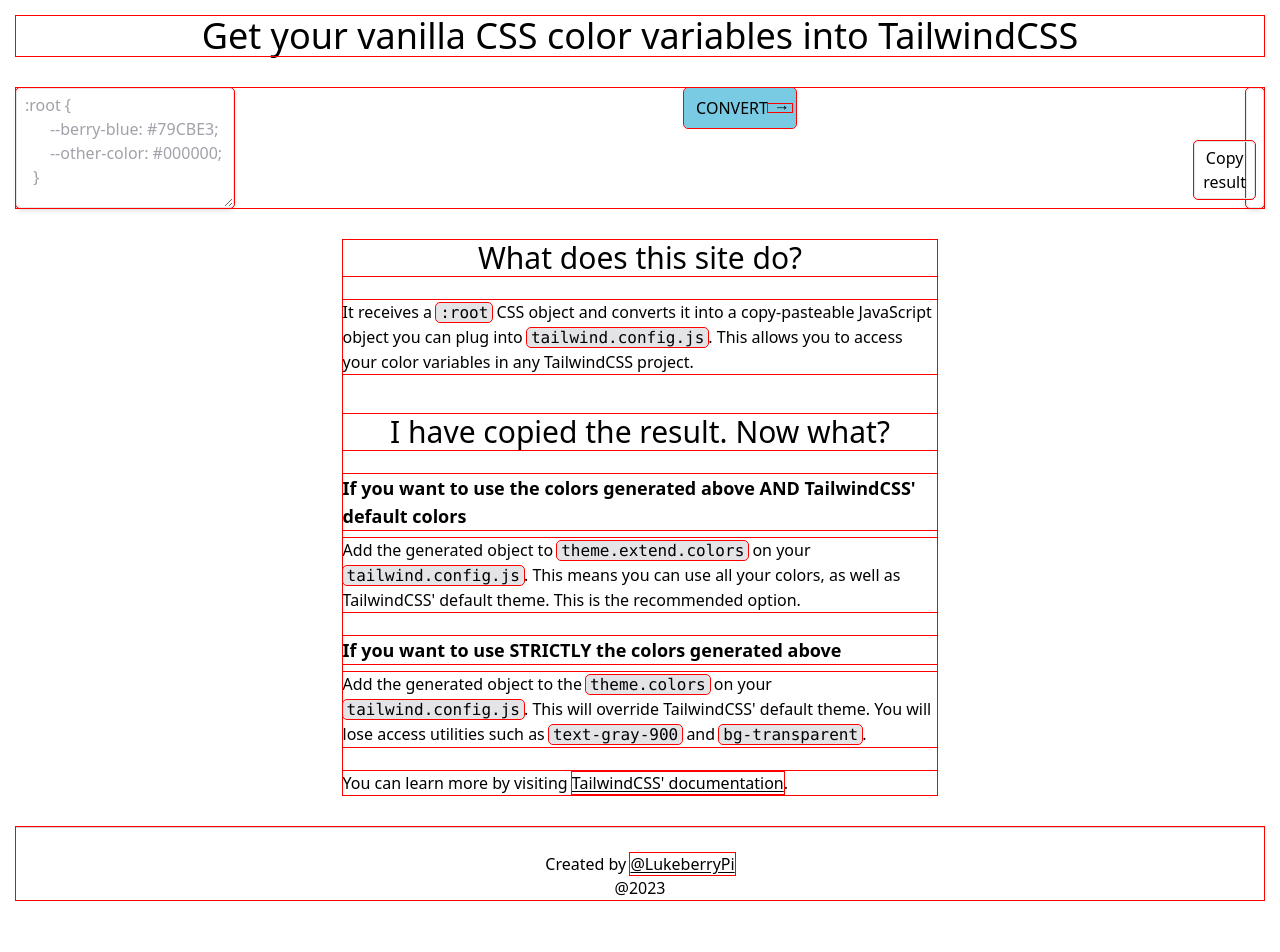
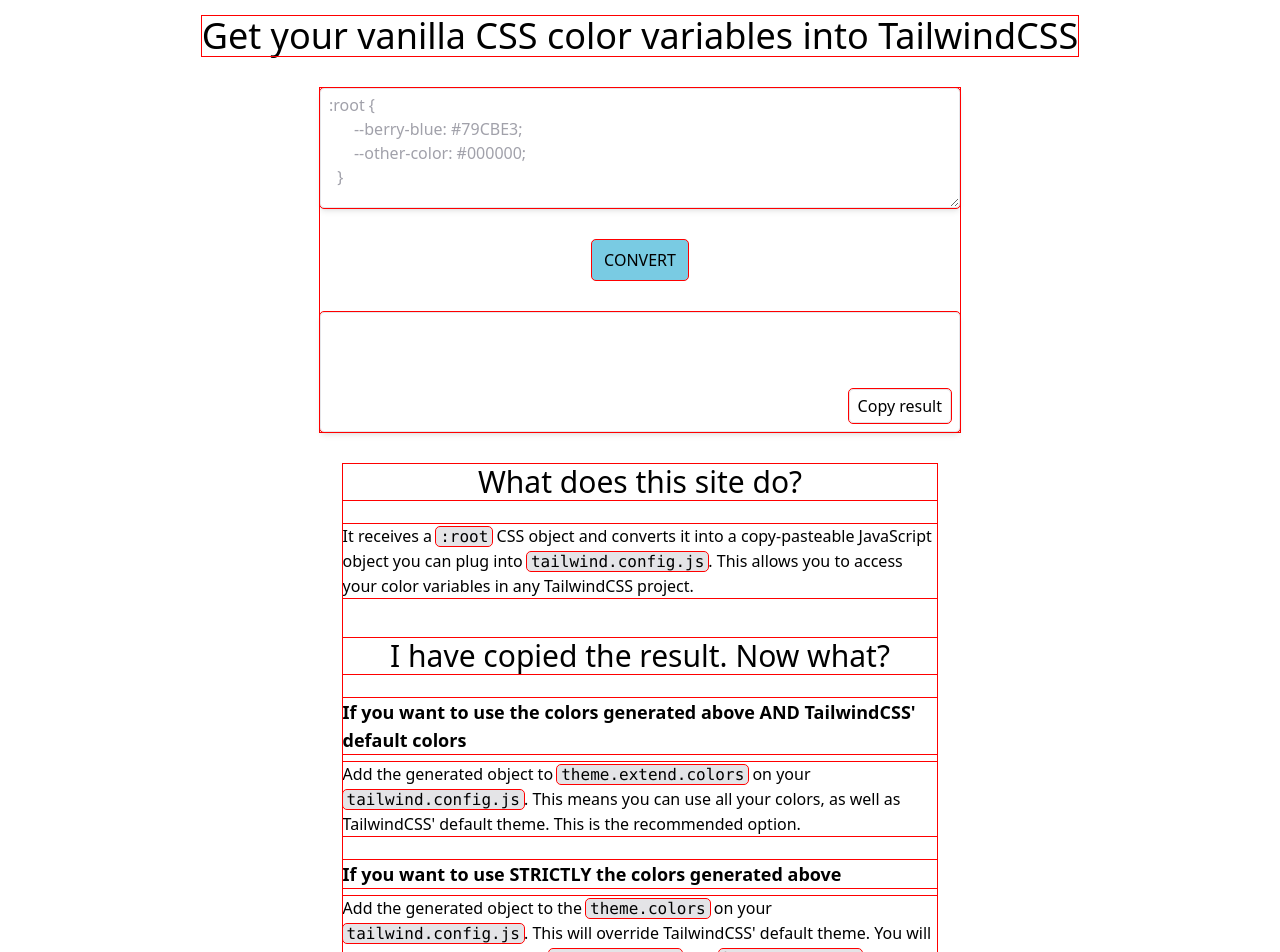
Before and after one commit to LukeberryPi/css-colors-to-tailwind, a Next.js app: page / in a window 1280 px wide. Shown: the top 952 px of the page. Before the commit the page ends 916 px from the top, so only its background shows below. Built offline with nearby package versions, Linux system fonts and the light colour scheme.

Commit message:
add clipboard function

```diff
--- a/src/app/page.js
+++ b/src/app/page.js
@@ -1,31 +1,46 @@
+"use client";
+import { useState } from "react";
+import { convertCssToJs } from "@/convert";
+import { copyToClipboard } from "@/clipboard";
+
 export default function Home() {
+  const [cssRoot, setCssRoot] = useState("");
+  const [tailwindConfigObject, setTailwindConfigObject] = useState("");
+
+  const onConvertClick = () => {
+    setTailwindConfigObject(convertCssToJs(cssRoot));
+  };
+
   const cssRootExample = `:root {
       --berry-blue: #79CBE3;
       --other-color: #000000;
   }`;
-  const generatedTailwindConfigObject = undefined;
+
+  const handleTextAreaChange = (event) => {
+    setCssRoot(event.target.value);
+  };
 
   return (
-    <div className="flex flex-col justify-center p-4">
+    <div className="flex flex-col items-center justify-center p-4">
       <h1 className="text-center text-4xl">
         Get your vanilla CSS color variables into TailwindCSS
       </h1>
-      <div className="my-8 flex flex-col justify-center gap-6 lg:flex-row">
+      <div className="xs:w-[400px] my-8 flex w-[326px] flex-col justify-center gap-8 sm:w-[640px]">
         <textarea
+          value={cssRoot}
+          onChange={handleTextAreaChange}
           placeholder={cssRootExample}
-          className="min-h-[120px] rounded border px-2 py-1 shadow-md placeholder:text-zinc-400"
+          className="h-fit min-h-[120px] w-full rounded border px-2 py-1 shadow-md placeholder:text-zinc-400"
         />
-        <button className="group mx-auto flex w-fit items-center gap-2 rounded bg-berryBlue px-3 py-1 transition-colors hover:bg-berryBlue/80 lg:h-10">
+        <button
+          onClick={onConvertClick}
+          className="group mx-auto flex w-fit items-center gap-2 rounded bg-berryBlue px-3 py-1 ring-1 ring-zinc-300 transition-all hover:ring-zinc-600 active:translate-y-1 lg:h-10"
+        >
           CONVERT
-          <span className="transition-transform duration-500 group-hover:rotate-360 lg:-rotate-90 lg:group-hover:rotate-270">
-            ↓
-          </span>
         </button>
-        <div
-          contentEditable={generatedTailwindConfigObject}
-          className="relative min-h-[120px] rounded border px-2 py-1 text-black shadow-md"
-        >
-          <button className="absolute bottom-2 right-2 rounded border border-zinc-200 px-2 py-1 transition-colors hover:border-zinc-400 hover:bg-zinc-200">
+        <div className="relative min-h-[120px] w-full rounded border px-2 py-1 text-black shadow-md">
+          {tailwindConfigObject.toString()}
+          <button onClick={() => copyToClipboard(tailwindConfigObject)} className="absolute bottom-2 right-2 rounded border border-zinc-200 px-2 py-1 transition-all hover:border-zinc-400 hover:bg-zinc-200 active:translate-y-1">
             Copy result
           </button>
         </div>
@@ -75,16 +90,23 @@
             </p>
             <p>
               Add the generated object to the{" "}
-              <span className="rounded bg-zinc-200 px-1 font-mono">theme.colors</span> on
-              your{" "}
+              <span className="rounded bg-zinc-200 px-1 font-mono">
+                theme.colors
+              </span>{" "}
+              on your{" "}
               <span className="rounded bg-zinc-200 px-1 font-mono">
                 tailwind.config.js
               </span>
               . This will override TailwindCSS&apos; default theme. You will
               lose access utilities such as{" "}
-              <span className="rounded bg-zinc-200 px-1 font-mono">text-gray-900</span>{" "}
+              <span className="rounded bg-zinc-200 px-1 font-mono">
+                text-gray-900
+              </span>{" "}
               and{" "}
-              <span className="rounded bg-zinc-200 px-1 font-mono">bg-transparent</span>.
+              <span className="rounded bg-zinc-200 px-1 font-mono">
+                bg-transparent
+              </span>
+              .
             </p>
           </section>
           <p>
@@ -99,7 +121,7 @@
           </p>
         </article>
       </main>
-      <footer className="mt-8 border-t border-zinc-300 pt-6 text-center">
+      <footer className="mt-8 border-t border-zinc-300 py-4 text-center">
         Created by{" "}
         <a
           className="underline underline-offset-2"
--- /dev/null
+++ b/src/clipboard.js
@@ -0,0 +1,8 @@
+export async function copyToClipboard(text) {
+  try {
+    await navigator.clipboard.writeText(text);
+    alert("Tailwind object copied successfully: ");
+  } catch (error) {
+    console.error("Unable to copy text. ", error)
+  }
+}
--- a/src/convert.js
+++ b/src/convert.js
@@ -1,4 +1,4 @@
-function convertCssToJs(cssText) {
+export function convertCssToJs(cssText) {
   const cssObject = {};
 
   const lines = cssText.split("\n");
--- a/tailwind.config.js
+++ b/tailwind.config.js
@@ -7,13 +7,12 @@
   ],
   theme: {
     extend: {
+      screens: {
+        xs: "400px",
+      },
       colors: {
         berryBlue: "#79CBE3",
       },
-      rotate: {
-        "270": "270deg",
-        "360": "360deg",
-      }
     },
   },
   plugins: [],
```
